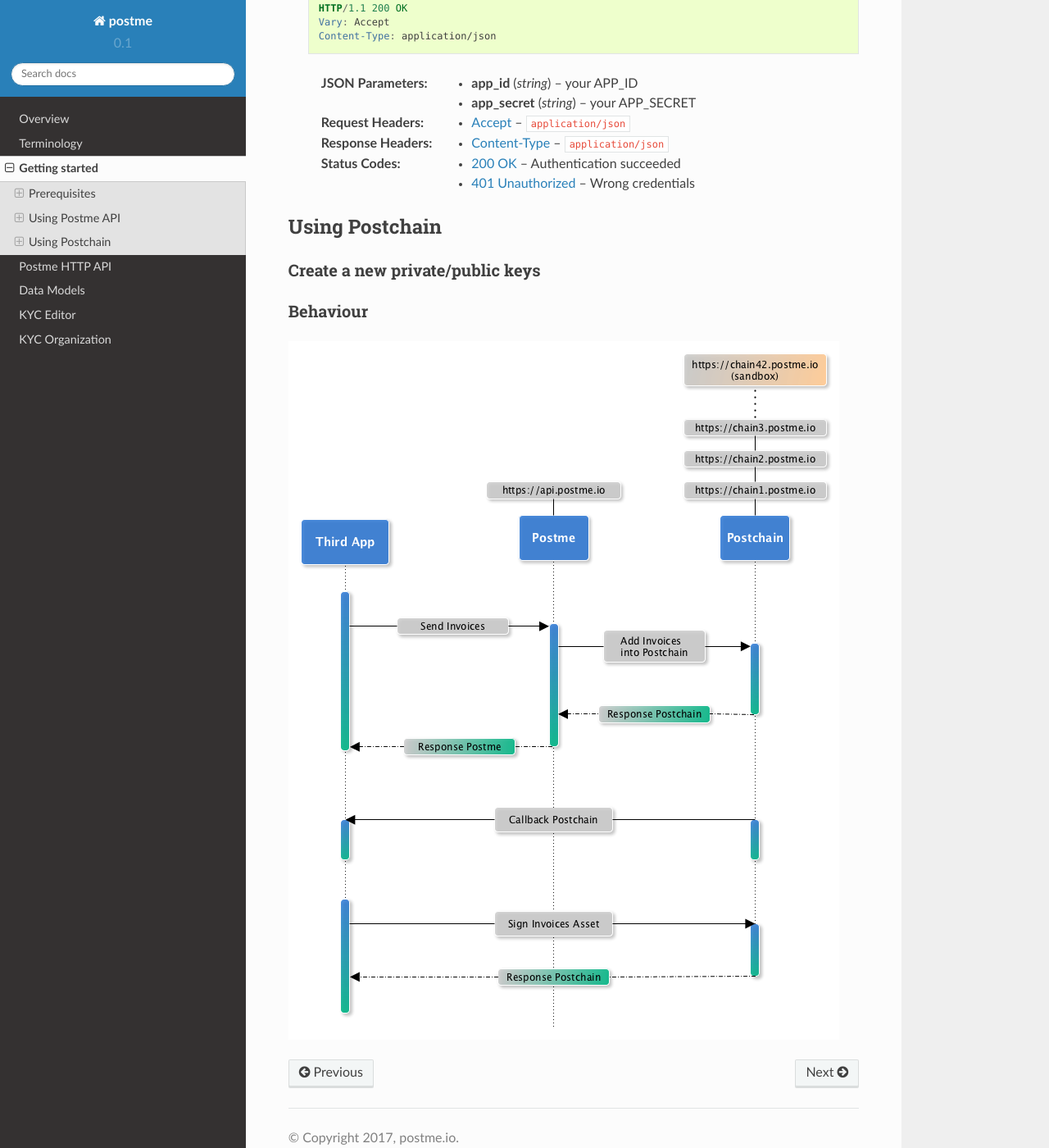
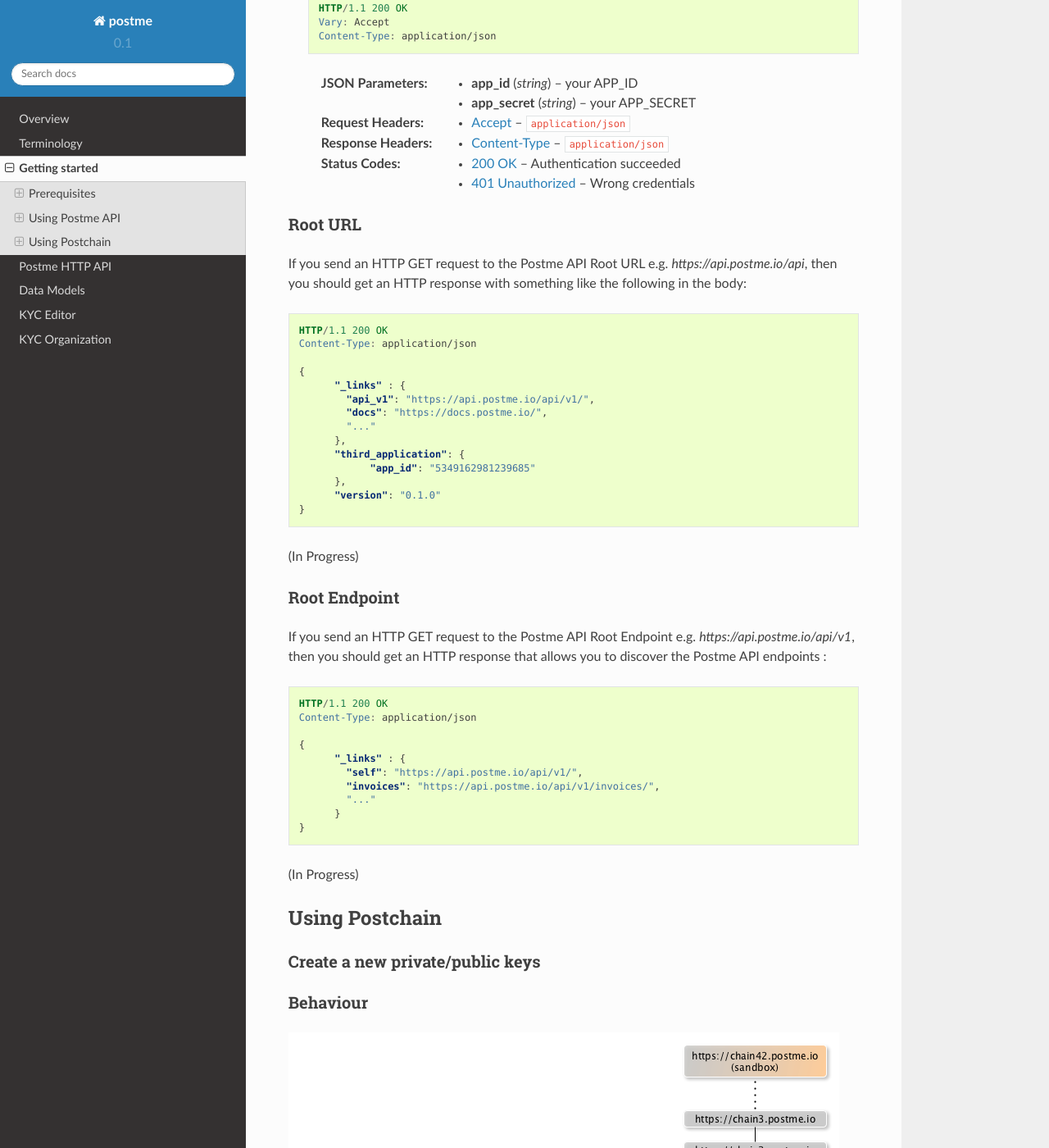
Before and after one commit to birdydigital/postme-docs, a Sphinx documentation site: the page built from docs/getting-started.rst, in a window 1280 px wide and 1400 px high, scrolled down 1102 px. Shown: the whole window at 82% size. Built offline with Sphinx 7.4.7 and the Read the Docs theme 2.0.0, drawn with Linux system fonts in a browser that asks for light colours; pages that are not in the unit, such as notebooks, are missing from menus.

Commit message:
Add Root URL and Root Endpoint docs

```diff
--- a/docs/getting-started.rst
+++ b/docs/getting-started.rst
@@ -65,6 +65,50 @@
    :statuscode 200: Authentication succeeded
    :statuscode 401: Wrong credentials
 
+Root URL
+~~~~~~~~
+
+If you send an HTTP GET request to the Postme API Root URL e.g. `https://api.postme.io/api`, then you should get an HTTP response with something like the following in the body:
+
+.. sourcecode:: http
+
+      HTTP/1.1 200 OK
+      Content-Type: application/json
+
+      {
+            "_links" : {
+              "api_v1": "https://api.postme.io/api/v1/",
+              "docs": "https://docs.postme.io/",
+              "..."
+            },
+            "third_application": {
+                  "app_id": "5349162981239685"
+            },
+            "version": "0.1.0"
+      }
+
+(In Progress)
+
+Root Endpoint
+~~~~~~~~~~~~~
+
+If you send an HTTP GET request to the Postme API Root Endpoint e.g. `https://api.postme.io/api/v1`, then you should get an HTTP response that allows you to discover the Postme API endpoints :
+
+.. sourcecode:: http
+
+      HTTP/1.1 200 OK
+      Content-Type: application/json
+
+      {
+            "_links" : {
+              "self": "https://api.postme.io/api/v1/",
+              "invoices": "https://api.postme.io/api/v1/invoices/",
+              "..."
+            }
+      }
+
+
+(In Progress)
 
 Using Postchain
 ---------------
```
